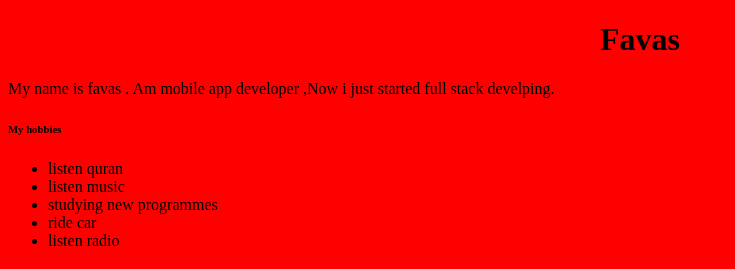
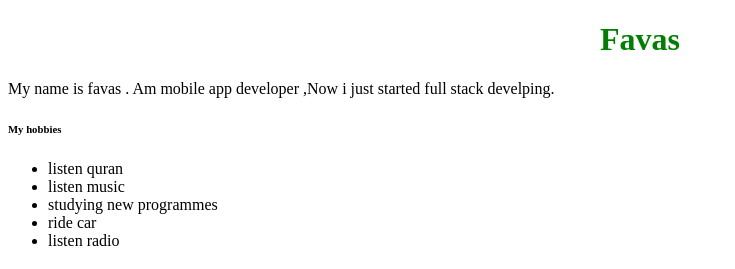
Before and after one commit to favas-apk/webpage, a plain HTML site: page index.html in a window 1280 px wide. Shown: the top 269 px of the page, without its empty margins (0-735 px from the left). Drawn offline with Linux system fonts and the light colour scheme.

Commit message:
Update index.html

```diff
--- a/index.html
+++ b/index.html
@@ -3,13 +3,13 @@
 <head>
     <style>
   h1 {
-    color: light blue;
+    color: green;
     text-align:center;
 
   }
 
         body  {
-background-color:red;
+background-color: light blue;
         }
     </style>
 </head>
```
